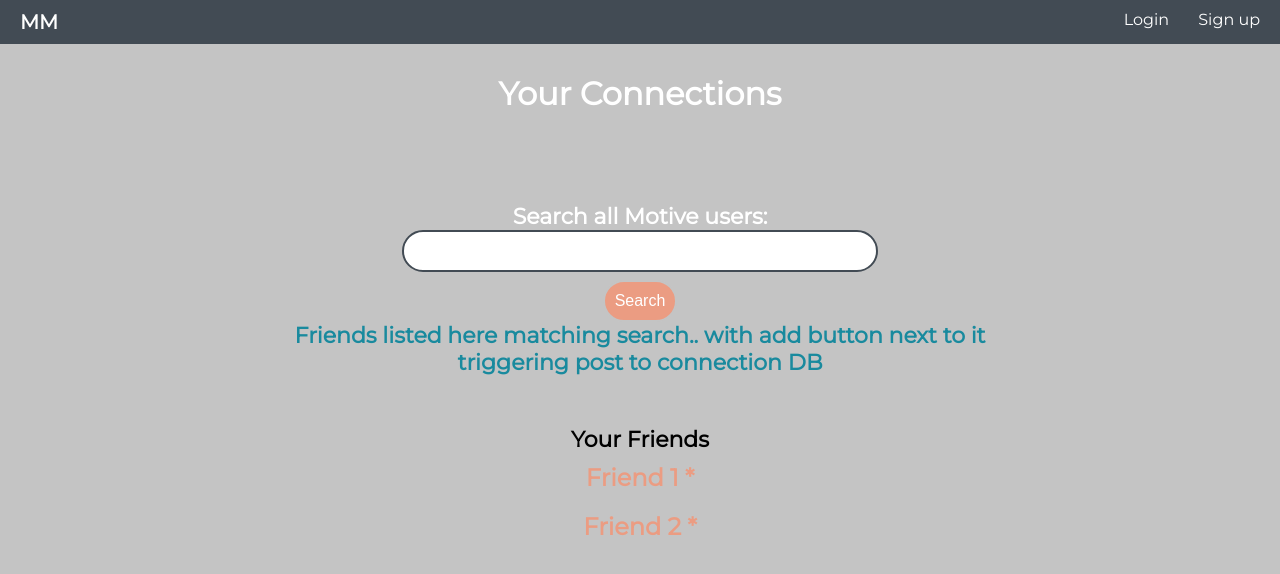
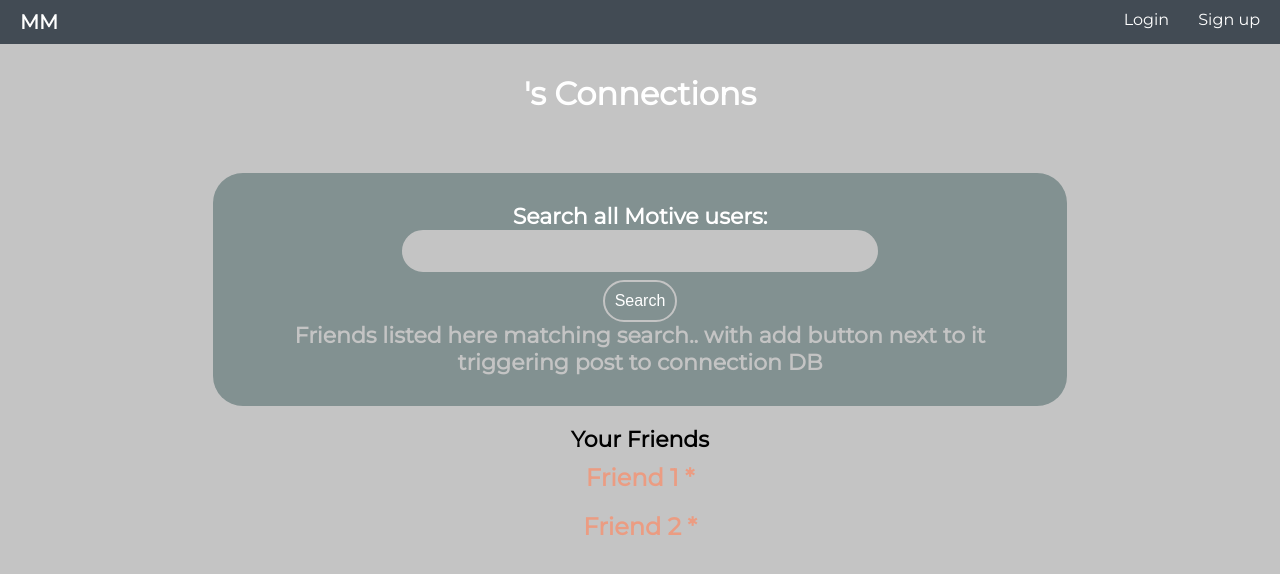
Before and after one commit to kraigwilliams/motive-client, a React (Create React App) app: page /connections in a window 1280 px wide. Shown: the top 574 px of the page. Built offline with nearby package versions, Linux system fonts and the light colour scheme.

Commit message:
add styling to connections also did a little in landing page!

```diff
--- a/src/components/Button/Button.js
+++ b/src/components/Button/Button.js
@@ -18,7 +18,7 @@ export const FormButton = styled(Button)`
   margin: auto;
   border-radius: 30px;
   font-size: 16px;
-  margin-top: ${({ marginTop }) => marginTop || "40px"};
+  margin-top: ${({ margintop }) => margintop || "40px"};
   background-color: ${({ backgroundColor }) => backgroundColor || colors.slategrey};
 
   :hover {
--- a/src/components/Connections/Connections.js
+++ b/src/components/Connections/Connections.js
@@ -1,10 +1,12 @@
 import React, { Component } from 'react'
+import UserContext from '../../contexts/UserContext'
 import ContentService from '../../services/content-service'
 import{ ConnectionsPageWrapper, ConnectionsHeader, ConnectionsHeader2, ContentWrapper, Section } from './Connections.style';
 import { FormButton } from '../Button/Button';
 import { FormInput, FormWrapper, FormTitle } from '../Form/Form'
 import { colors } from '../constants'
 export default class Connections extends Component {
+  static contextType = UserContext;
   constructor(props) {
     super(props)
     this.state = {
@@ -55,7 +57,7 @@ export default class Connections extends Component {
 
       <ConnectionsPageWrapper>
           <ConnectionsHeader >
-            Your Connections
+          {this.context.user.username}'s Connections
           </ConnectionsHeader>
 
          <ContentWrapper>
@@ -65,18 +67,22 @@ export default class Connections extends Component {
               Search all Motive users:
             </FormTitle>
 
-            <FormInput onChange={this.handleInputChange} backgroundColor={colors.white} />
+            <FormInput
+              onChange={this.handleInputChange}
+              backgroundcolor={colors.offwhite}
+              color={colors.white}
+            />
 
             <FormButton
               type='submit'
-              marginTop={'8px'}
-              backgroundColor={colors.coral}
+              margintop={'8px'}
+              backgroundcolor={colors.coral}
               color={colors.white}
             >
               Search
             </FormButton>
 
-            <FormTitle color={colors.blue}>
+            <FormTitle color={colors.offwhite}>
               {this.state.filteredData}
               Friends listed here matching search.. with add button next to it triggering post to connection DB
             </FormTitle>
--- a/src/components/Form/Form.js
+++ b/src/components/Form/Form.js
@@ -14,7 +14,7 @@ export const FormWrapper = styled.form`
   display: flex;
   flex-direction: column;
   padding: 10px;
-  background-color: ${({ backgroundColor }) => backgroundColor || "#829191"};
+  background-color: ${({ backgroundcolor }) => backgroundcolor || "#829191"};
   width: 100%;
 
   @media (min-width:700px) {
@@ -66,12 +66,12 @@ export const Input =  React.forwardRef(({ className, ...props }, ref) => {
 })
 
 export const FormInput = styled(Input)`
-  border: 2px solid ${colors.darkgrey};
+  border: 2px solid ${colors.offwhite};
   border-radius: 40px;
   padding: 10px;
   font-size: 16px;
-  background-color: ${({ backgroundColor }) => backgroundColor || colors.slategrey};
-  color: ${colors.offwhite};
+  background-color: ${({ backgroundcolor }) => backgroundcolor || colors.slategrey};
+  color: ${({ color }) => color || colors.slategrey};
   text-align: center;
   width: 100%;
 
--- a/src/components/LandingPage/LandingPage.js
+++ b/src/components/LandingPage/LandingPage.js
@@ -1,8 +1,8 @@
 import React, {Component} from 'react';
 import { NavLink } from 'react-router-dom';
 import TokenService from '../../services/token-service';
-import { PageWrapper, LandingHeader, ContentWrapper, LandingText, LandingLink } from './LandingPage.style'
-
+import { PageWrapper, LandingHeader, ContentWrapper, LandingText, LandingLink, LandingImage } from './LandingPage.style'
+import cloud from './Assets/cloud.jpg';
 export default class LandingPage extends Component {
 
   render() {
@@ -19,11 +19,12 @@ export default class LandingPage extends Component {
           <LandingText>
             No matter how big or small, Motive will help you there.
           </LandingText>
+          <LandingImage src={cloud} alt='labyrinth' />
 
-          <LandingText>Demo Motive and see how you can begin cultivating your thoughts by
+          <LandingText>Demo Motive and see how you can begin cultivating your thoughts!
             <br />
             <LandingLink to='/login'>
-              logging in
+              Log In
             </LandingLink>
               with Username: admin Password: pass
           </LandingText>
--- a/src/components/LandingPage/LandingPage.style.js
+++ b/src/components/LandingPage/LandingPage.style.js
@@ -33,18 +33,17 @@ export const ContentWrapper = styled.div`
   padding: 15px;
 
   @media (min-width: 600px) {
-    height: 50vh;
+    height: 150vh;
   }
 `;
 
 export const LandingLink = styled(Link)`
   margin-right: auto;
   margin-left: auto;
+  text-align: center;
   text-decoration: none;
   list-style-type: none;
   padding: 5px;
-  text-align: center;
-  max-width: 300px;
   color: ${colors.white};
   border: 2px solid white;
 
@@ -53,3 +52,17 @@ export const LandingLink = styled(Link)`
     box-shadow: 0px 2px 5px 3px rgba(0,0,0,0.50);
   }
 `;
+
+export const LandingImage = styled.img`
+  margin-left: auto;
+  margin-right: auto;
+  border: 1px solid grey;
+  border-radius: 5px;
+  width: 90%;
+  height: auto;
+
+  @media (min-width: 600px) {
+    width: 70%;
+    height: auto;
+  }
+`;
```
Also changed, not shown: src/components/LandingPage/Assets/cloud.jpg (added), src/components/LandingPage/Assets/labyrinth.jpg (added).
